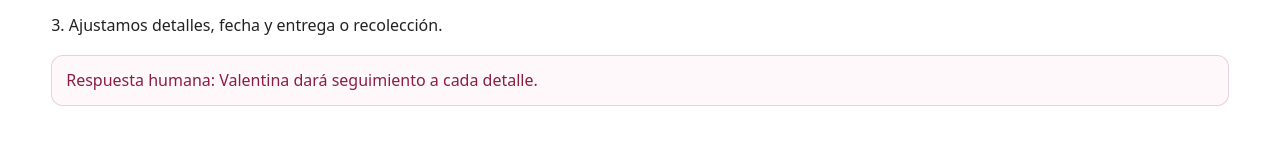
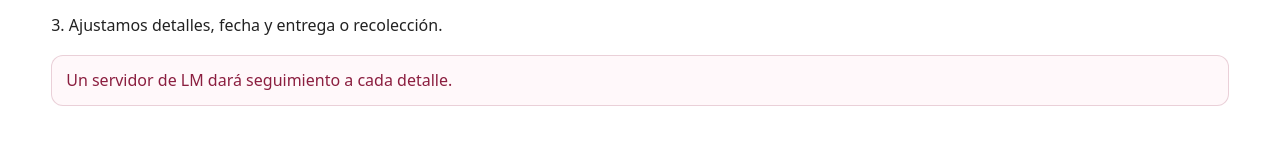
Before and after one commit to Rodo999/Lovelane_Meleara, a website: page cotizacion.html in a window 1280 px wide. Shown: the part 2398-2554 px from the top of the page. Drawn offline with Linux system fonts and the light colour scheme.

Commit message:
Update cotizacion.html

```diff
--- a/cotizacion.html
+++ b/cotizacion.html
@@ -161,7 +161,7 @@
           <p>1. Recibimos tu solicitud y te confirmamos disponibilidad.</p>
           <p>2. Te proponemos diseños y personalizaciones.</p>
           <p>3. Ajustamos detalles, fecha y entrega o recolección.</p>
-          <p class="alert">Respuesta humana: Valentina dará seguimiento a cada detalle.</p>
+          <p class="alert">Un servidor de LM dará seguimiento a cada detalle.</p>
         </div>
       </div>
     </section>
```
